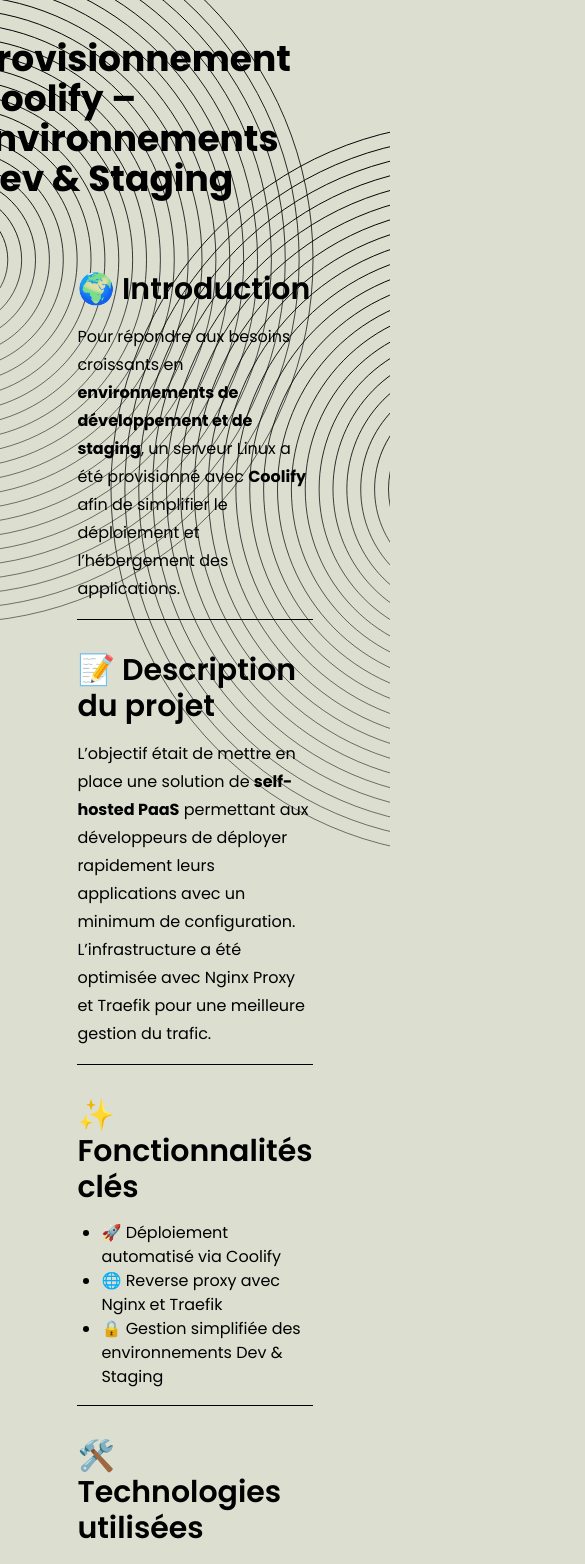
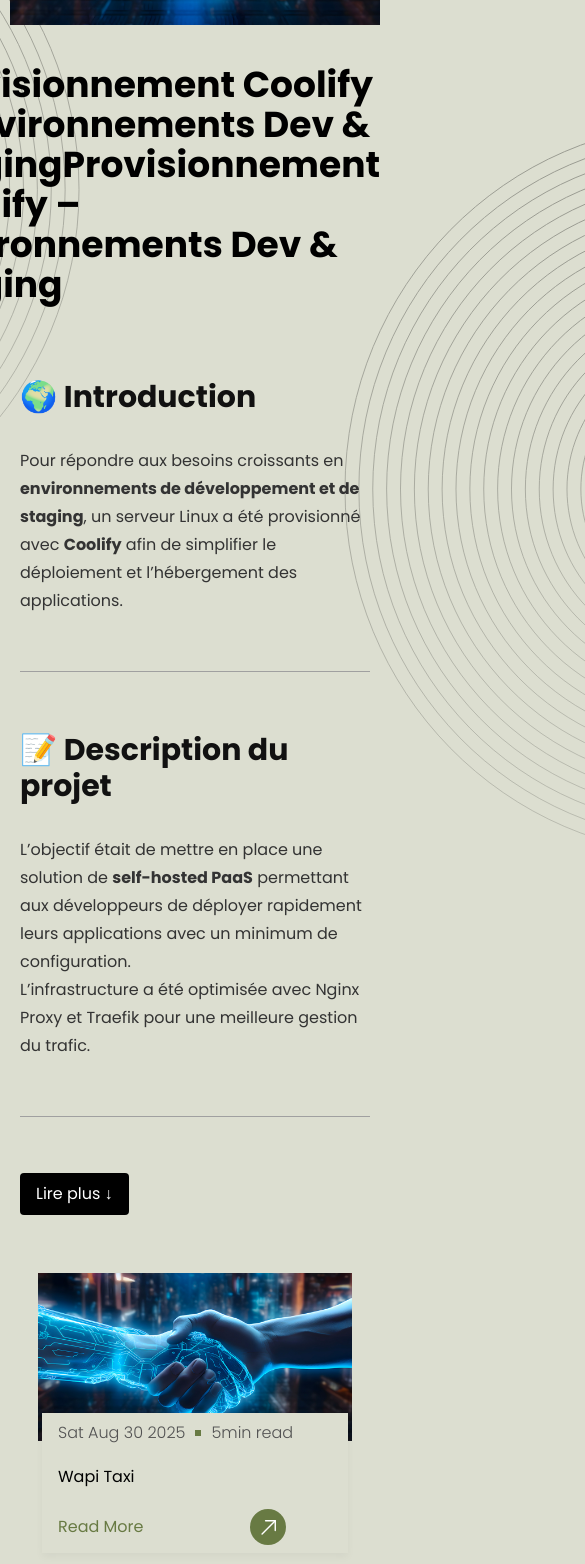
Before and after one commit to SedeoLeos/slaega-v2.me, a Next.js app: page /fr/project/coolify in a window 390 px wide. Shown: the part 300-1864 px from the top of the page, 585 px wide, since content can reach past the window. Built offline with nearby package versions, Linux system fonts and the light colour scheme.

Commit message:
feat: add Content component for progressive markdown rendering and responsive layout improvements

```diff
--- a/src/app/[locale]/project/[slug]/page.tsx
+++ b/src/app/[locale]/project/[slug]/page.tsx
@@ -1,34 +1,50 @@
+import Content from "@/components/Content/Content";
 import Arrow60 from "@/components/icons/arrow60";
 import IllustrationBody from "@/components/Illustration/IllustrationBody";
 import IllustrationProject from "@/components/Illustration/IllustrationProject";
-import { getAllPosts, getPost } from "@/libs/posts";
-import { MDXRemote } from "next-mdx-remote/rsc";
+import { getAllPosts, getPost, getPostPath, splitMarkdownByParagraphs } from "@/libs/posts";
+import { serialize } from "next-mdx-remote/serialize";
 import Image from 'next/image'
 import Link from "next/link";
-export default async function Page({
-  params,
-}: {
-  params: Promise<{ slug: string }>
-}) {
-  const { slug } = await params
 
+
+export async function generateStaticParams() {
+
+  const paths = getPostPath()
+
+  return {
+    paths,
+    fallback: false,
+  }
+}
+
+export default async function ProjectPage({ params }: { params: Promise<{ slug: string }> }) {
+
+  const paramWait = await params;
+  const slug = paramWait.slug;
   const { content, meta } = getPost(slug)
+
+  const [previewRaw, fullRaw] = splitMarkdownByParagraphs(content, 5)
+
+  const previewSource = await serialize(previewRaw || '')
+  const fullSource = await serialize(fullRaw || '')
+
   const posts = getAllPosts()
 
 
-  return <article className="w-full  mx-auto  maw-w-content min-h-screen p-20 flex flex-col gap-4  items-center">
-    <div className="absolute left-0 ">
+  return <article className="w-full  mx-auto  maw-w-content min-h-screen p-2.5 lg:p-20 flex flex-col gap-5 lg:gap-10  items-center overflow-x-hidden">
+    <div className="absolute lg:left-0 -left-3/5  opacity-30 lg:opacity-100">
       <IllustrationProject />
     </div>
-    <div className="w-5/6 z-[2] flex flex-col gap-10">
+    <div className="max-w-4xl w-full z-[2] flex flex-col gap-10">
       <Image width={369} height={198} src={meta.image || '/img.jpg'} alt='img' className="w-full" />
-      <h1 className="text-4xl mb-4 pb-2  font-bold self-end">{meta.title}</h1>
+      <h1 className="text-4xl mb-4 pb-2  font-bold self-end lg:text-end">{meta.title}
+        {meta.title}
+      </h1>
     </div>
-    <div className="max-w-content-blog z-[2] project">
-      <MDXRemote source={content} />
-    </div>
+    <Content previewSource={previewSource} fullSource={fullSource} />
     <div className='grid md:grid-cols-2 xl:grid-cols-3  max-w-[1191px] gap-5'>
-                {posts.slice(0 ,3).map((item, index) =>
+      {posts.slice(0, 3).map((item, index) =>
         <div key={index} className='self-center  place-self-center  flex flex-col p-7 border-stone-900 relative  '>
 
           <Image
@@ -38,7 +54,7 @@
           />
           <div className='bg-background -mt-7 mx-1 py-2 px-4 flex flex-col gap-5 shadow-[0_4px_8px_0_rgba(0,0,0,0.04)]'>
             <div className='flex gap-2.5 text-neutral-600 font-light items-center'>
-                                <span>{new Date(item.date|| '2025-01-15').toDateString()}</span>
+              <span>{new Date(item.date || '2025-01-15').toDateString()}</span>
               <span className='w-1.5 aspect-square bg-accent'></span>
               <span>5min read</span>
 
@@ -47,7 +63,7 @@
             <div className='flex items-center w-5/6 justify-between'>
               <Link href={`fr/project/${item.slug}`} className='text-accent'>Read More</Link>
               <Link href={`fr/project/${item.slug}`} className='w-9 h-9 rounded-full bg-accent justify-center items-center flex'>
-                                <Arrow60/>
+                <Arrow60 />
               </Link>
             </div>
 
@@ -58,14 +74,8 @@
 
 
     </div>
-    <div className="absolute top-1/2 right-0">
+    <div className="absolute top-1/2 -right-3/5  opacity-30 lg:opacity-100 lg:right-0 ">
       <IllustrationBody />
     </div>
   </article>
 }
-
-// export function generateStaticParams() {
-//   return [{ slug: 'welcome' }, { slug: 'about' }]
-// }
-
-// export const dynamicParams = false
--- a/src/app/globals.css
+++ b/src/app/globals.css
@@ -50,37 +50,96 @@
   }
   /* Applique les styles à tout contenu Markdown dans <article.project> */
 
+  /* Style global pour le contenu markdown dans un article */
+/* Arrière-plan global clair */
+article .project {
+  @apply text-[#1E1E1E] leading-relaxed;
+}
+
+/* Titres */
 article .project h1 {
   @apply hidden;
 }
 
 article .project h2 {
-  @apply text-3xl mt-8 mb-4 font-semibold;
+  @apply text-3xl font-bold text-[#111111] mt-5 lg:mt-10 mb-4;
 }
 
-article .project p {
-  @apply my-4 leading-7;
+article .project h3 {
+  @apply text-2xl font-semibold text-[#1E1E1E] mt-8 mb-4;
 }
 
+article .project h4 {
+  @apply text-xl font-semibold text-[#1E1E1E] mt-6 mb-3;
+}
+
+article .project h5,
+article .project h6 {
+  @apply text-lg font-semibold text-[#1E1E1E] mt-4 mb-2;
+}
+
+/* Paragraphes */
+article .project p {
+  @apply my-4 text-base leading-7 text-[#333333];
+}
+
+/* Listes */
 article .project ul {
-  @apply my-4 pl-6 list-disc;
+  @apply list-disc pl-6 my-4 text-[#333333];
 }
 
 article .project ol {
-  @apply my-4 pl-6 list-decimal;
+  @apply list-decimal pl-6 my-4 text-[#333333];
 }
 
-article .project code {
-  @apply bg-gray-100 px-1 py-0.5 rounded text-sm font-mono;
+article .project li {
+  @apply mb-2;
 }
 
-article .project pre {
-  @apply bg-gray-800 text-gray-50 p-4 rounded-lg overflow-x-auto my-6 text-sm;
+/* Liens */
+article .project a {
+  @apply text-[#0F766E] hover:text-[#0D5B56] underline transition-all duration-200;
 }
 
+/* HR */
+article .project hr {
+  @apply my-10 border-[#A0A0A0];
+}
+
+/* Blockquote */
 article .project blockquote {
-  @apply border-l-4 border-blue-500 pl-4 italic text-gray-700 my-4;
+  @apply border-l-4 border-[#A0A0A0] pl-6 italic text-[#666666] my-6 bg-[#EBEBEB] py-3 rounded;
+}
+
+/* Code inline */
+article .project code {
+  @apply bg-[#E6E6E6] text-[#D97706] px-1.5 py-0.5 rounded font-mono text-sm;
+}
+
+/* Code block */
+article .project pre {
+  @apply bg-[#E6E6E6] text-[#1E1E1E] p-4 rounded-lg overflow-x-auto my-6 text-sm;
+}
+
+/* Images */
+article .project img {
+  @apply rounded-lg my-6 max-w-full h-auto shadow-md;
+}
+
+/* Tables */
+article .project table {
+  @apply w-full text-left border-collapse my-6 text-sm;
+}
+
+article .project th {
+  @apply border-b border-[#999999] font-semibold px-4 py-2 text-[#111111];
+}
+
+article .project td {
+  @apply border-b border-[#CCCCCC] px-4 py-2 text-[#1E1E1E];
 }
 
 
+
+
 }
--- /dev/null
+++ b/src/components/Content/Content.tsx
@@ -0,0 +1,30 @@
+'use client'
+
+import { useState } from 'react'
+import { MDXRemote, MDXRemoteSerializeResult } from 'next-mdx-remote'
+
+export default function Content({
+  previewSource,
+  fullSource,
+}: {
+  previewSource: MDXRemoteSerializeResult
+  fullSource: MDXRemoteSerializeResult
+}) {
+  const [showMore, setShowMore] = useState(false)
+  const handleToogle = () => setShowMore(!showMore)
+
+  return (
+    <div className="max-w-content-blog z-[2] project py-2.5 lg:py-10 lg:px-20 px-2.5  flex flex-col">
+      <MDXRemote {...previewSource} />
+
+      {showMore && <MDXRemote {...fullSource} />}
+
+      <button
+        onClick={handleToogle}
+        className="mt-4 bg-black text-white px-4 py-2 rounded w-max"
+      >
+        {showMore ? 'Voir moins ↑' : 'Lire plus ↓'}
+      </button>
+    </div>
+  )
+}
--- a/src/components/Projects/ProjectList.tsx
+++ b/src/components/Projects/ProjectList.tsx
@@ -31,8 +31,8 @@
                             </div>
                             <h4 className=''> {item.title || ''}</h4>
                             <div className='flex items-center w-5/6 justify-between'>
-                            <Link href={`fr/project/${item.slug}`} className='text-accent'>Read More</Link>
-                            <Link href={`fr/project/${item.slug}`} className='w-9 h-9 rounded-full bg-accent justify-center items-center flex'>
+                            <Link href={`/fr/project/${item.slug}`}  className='text-accent'>Read More</Link>
+                            <Link href={`/fr/project/${item.slug}`} className='w-9 h-9 rounded-full bg-accent justify-center items-center flex'>
                                 <Arrow60/>
                             </Link>
                             </div>
--- a/src/content/project/sys-rit.mdx
+++ b/src/content/project/sys-rit.mdx
@@ -1,40 +1,43 @@
 ---
-title: "SysRit – Suivi des recouvrements fiscaux"
-date: "2023-01-01"
+title: "Wapi Taxi"
 tags: ["Laravel", "TailwindCSS", "Recouvrement", "Finances", "Excel Integration"]
 image: "/images/img.jpg"
+date: "2025-08-30"
 ---
 
-# 💰 SysRit – Système de recouvrement des impôts et taxes
+## Introduction
 
-## 🌍 Introduction
-Le suivi des recettes fiscales est un enjeu majeur pour les administrations publiques.
-**SysRit** a été conçu pour la **Direction Générale des Impôts** afin d’automatiser et améliorer la gestion des recouvrements.
+Artificial Intelligence (AI) has emerged as a transformative force in the healthcare industry, reshaping patient care, diagnostics, and research. In this blog post, we explore the profound impact of AI in healthcare, from revolutionizing diagnostic accuracy to enhancing patient outcomes.
+
+<!-- more -->
 
 ---
 
-## 📝 Description du projet
-L’application permet de suivre en temps réel les paiements des contribuables, tout en intégrant des fonctionnalités d’importation massive de données.
-Elle vise à rendre le processus de recouvrement plus transparent, rapide et efficace.
+## Artificial Intelligence (AI)
+
+Artificial Intelligence (AI) has permeated virtually every aspect of our lives, and healthcare is no exception. The integration of AI in healthcare is ushering in a new era of medical practice, where machines complement the capabilities of healthcare professionals, ultimately improving patient outcomes and the efficiency of the healthcare system.
+
+In this blog post, we will delve into the diverse applications of AI in healthcare, from diagnostic imaging to personalized treatment plans, and address the ethical considerations surrounding this revolutionary technology.
+
+Artificial Intelligence (AI) has permeated virtually every aspect of our lives, and healthcare is no exception. The integration of AI in healthcare is ushering in a new era of medical practice, where machines complement the capabilities of healthcare professionals, ultimately improving patient outcomes and the efficiency of the healthcare system.
+
+In this blog post, we will delve into the diverse applications of AI in healthcare, from diagnostic imaging to personalized treatment plans, and address the ethical considerations surrounding this revolutionary technology.
 
 ---
 
-## ✨ Fonctionnalités clés
-- 📥 Import et traitement massif des fichiers Excel
-- 📊 Suivi en temps réel des recettes fiscales
-- 🔎 Recherche et filtrage des contribuables
-- 🏛️ Amélioration des processus métier liés au recouvrement
+## Predictive Analytics and Disease Prevention
+
+**One of the most prominent applications of AI in healthcare is in diagnostic imaging.**
+AI algorithms have demonstrated remarkable proficiency in interpreting medical images such as X-rays, MRIs, and CT scans. They can identify anomalies and deviations that might be overlooked by the human eye.
+
+This is particularly valuable in early disease detection. For instance, AI can aid radiologists in detecting minute irregularities in mammograms or identifying critical findings in chest X-rays.
 
 ---
 
-## 🛠️ Technologies utilisées
-- **Backend** : Laravel
-- **Frontend** : Blade + TailwindCSS
-- **Data Import** : Intégration Excel
+## Conclusion
+
+AI is no longer just a futuristic concept — it’s a reality that’s actively transforming healthcare. From predictive analytics to diagnostics and treatment, the possibilities are immense. However, with great power comes great responsibility — and ethical AI implementation will be the key to its sustainable success.
 
 ---
 
-## 🚀 Résultats et impact
-- ⚡ Automatisation des traitements manuels répétitifs
-- 📈 Meilleur suivi des recettes fiscales
-- 🏦 Transparence accrue dans la gestion des paiements
+> Want to know more? Click the button to read the full project.
--- a/src/libs/posts.ts
+++ b/src/libs/posts.ts
@@ -1,7 +1,15 @@
 import fs from "fs";
 import path from "path";
 import matter from "gray-matter";
+export function splitMarkdownByParagraphs(md: string, numberOfParagraphs = 2): [string, string] {
+    // Découpe sur deux sauts de ligne (fin de paragraphe)
+    const parts = md.split(/\n\s*\n/);
 
+    const preview = parts.slice(0, numberOfParagraphs).join('\n\n');
+    const rest = parts.slice(numberOfParagraphs).join('\n\n');
+
+    return [preview, rest];
+}
 export function getPost(slug: string) {
   const filePath = path.join(process.cwd(), "src/content/project", `${slug}.mdx`);
   const fileContent = fs.readFileSync(filePath, "utf-8");
@@ -45,3 +53,13 @@
 
   return posts;
 }
+
+export function  getPostPath (){
+  const files = fs.readdirSync(path.join(process.cwd(), "src/content/project"))
+
+  return files.map((fileName) => ({
+    params: {
+      slug: fileName.replace(/\.mdx$/, ''),
+    },
+  }))
+}
```
Also changed, not shown: src/components/Contact/Contact.tsx (+4 -4 lines), src/components/Footer/Footer.tsx (+4 -4 lines). Lines whose indentation alone changed are shown as unchanged.
